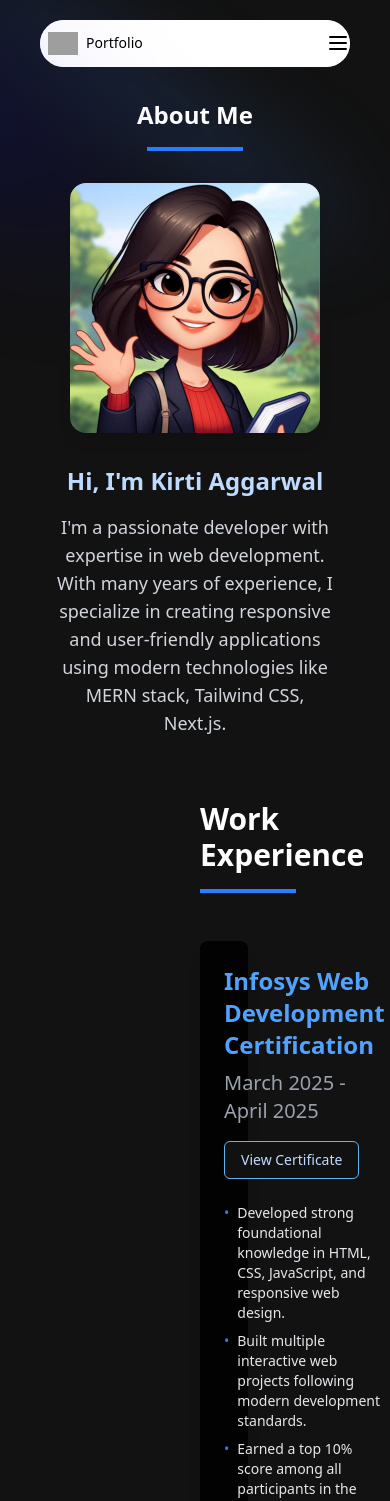
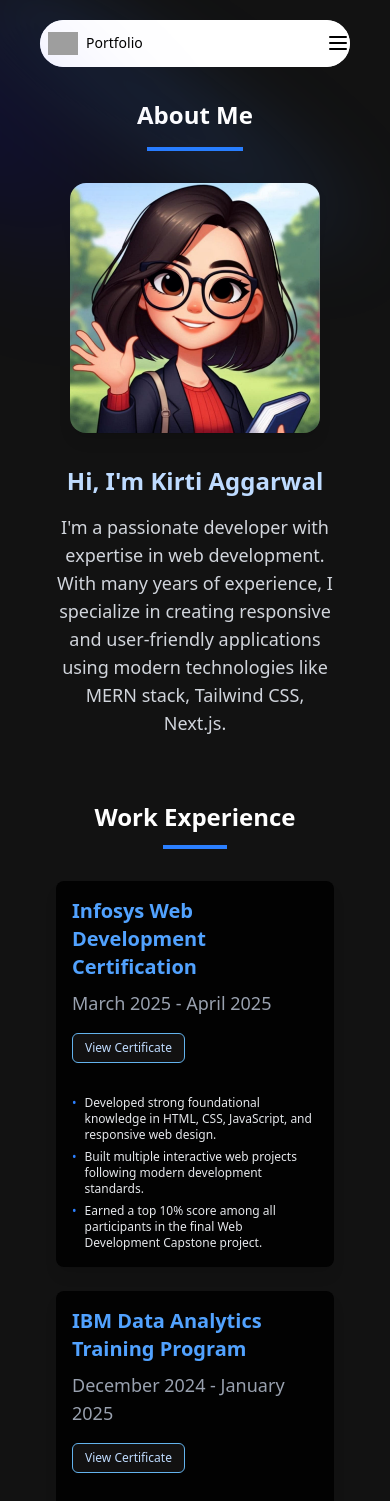
Before and after one commit to 19kirti/my-portfolio, a Next.js app: page / in a window 390 px wide. Shown: the top 1501 px of the page. Built offline with nearby package versions, Linux system fonts and the light colour scheme; grey boxes are pictures that could not be loaded.

Commit message:
work experience component made responsive

```diff
--- a/components/WorkExperience.tsx
+++ b/components/WorkExperience.tsx
@@ -44,7 +44,7 @@ const WorkExperience = () => {
   ];
 
   return (
-    <section id="workexperience" className="relative w-full py-8 px-40">
+    <section id="workexperience" className="relative w-full py-8 px-4 sm:px-8 md:px-16 lg:px-24 xl:px-40">
       <motion.div
         initial={{ opacity: 0, y: 20 }}
         whileInView={{ opacity: 1, y: 0 }}
@@ -53,13 +53,13 @@ const WorkExperience = () => {
         className="max-w-7xl mx-auto"
       >
         {/* Section Header */}
-        <div className="text-center mb-12">
-          <h2 className="text-3xl font-bold mb-4">Work Experience</h2>
-          <div className="w-24 h-1 bg-blue-500 mx-auto"></div>
+        <div className="text-center mb-8 md:mb-12">
+          <h2 className="text-2xl md:text-3xl font-bold mb-3 md:mb-4">Work Experience</h2>
+          <div className="w-16 md:w-24 h-1 bg-blue-500 mx-auto"></div>
         </div>
 
         {/* Experience Timeline */}
-        <div className="space-y-8">
+        <div className="space-y-6 md:space-y-8">
           {experienceData.map((exp, index) => (
             <motion.div
               key={index}
@@ -67,15 +67,15 @@ const WorkExperience = () => {
               whileInView={{ opacity: 1, x: 0 }}
               viewport={{ once: true }}
               transition={{ duration: 0.5, delay: index * 0.2 }}
-              className="bg-[#020202] rounded-lg shadow-lg p-6 hover:shadow-xl transition-all"
+              className="bg-[#020202] rounded-lg shadow-lg p-4 sm:p-6 hover:shadow-xl transition-all"
             >
-              <div className="grid md:grid-cols-[1fr,2fr] gap-6">
+              <div className="grid grid-cols-1 md:grid-cols-[1fr,2fr] gap-4 md:gap-6">
                 {/* Left Column - Timeline */}
-                < div className="space-y-2">
-                  <div className="text-blue-400 text-2xl font-semibold">
+                <div className="space-y-2 mb-4 md:mb-0">
+                  <div className="text-blue-400 text-xl md:text-2xl font-semibold">
                     {exp.role}
                   </div>
-                  <div className="text-gray-400 text-xl">
+                  <div className="text-gray-400 text-lg md:text-xl">
                     {exp.duration}
                   </div>
                   {/* Certificate Button */}
@@ -84,7 +84,7 @@ const WorkExperience = () => {
                       href={exp.certificateLink}
                       target="_blank"
                       rel="noopener noreferrer"
-                      className="inline-block px-4 py-2 bg-[#121111] text-blue-200 border border-[#63b3ed] rounded-md hover:bg-[#63b3ed] hover:text-[#1f1f1f] transition-all duration-300 text-sm mt-2"
+                      className="inline-block px-3 py-1.5 sm:px-4 sm:py-2 bg-[#121111] text-blue-200 border border-[#63b3ed] rounded-md hover:bg-[#63b3ed] hover:text-[#1f1f1f] transition-all duration-300 text-xs sm:text-sm mt-2"
                       whileHover={{ scale: 1.02 }}
                       whileTap={{ scale: 0.98 }}
                     >
@@ -93,17 +93,9 @@ const WorkExperience = () => {
                   )}
                 </div>
 
-
-
                 {/* Right Column - Details */}
-                <div className="space-y-3">
-                  {/* <h3 className="text-2xl font-semibold text-gray-200">
-                    {exp.location}
-                  </h3>
-                  <div className="text-blue-300 font-medium">
-                    {exp.company}
-                  </div> */}
-                  <ul className="text-gray-200 text-sm space-y-2">
+                <div className="space-y-2 md:space-y-3">
+                  <ul className="text-gray-200 text-xs sm:text-sm space-y-1.5 sm:space-y-2">
                     {exp.description.map((point, idx) => (
                       <motion.li
                         key={idx}
@@ -113,8 +105,8 @@ const WorkExperience = () => {
                         transition={{ duration: 0.3, delay: index * 0.1 + idx * 0.1 }}
                         className="flex items-start"
                       >
-                        <span className="text-blue-500 mr-2">•</span>
-                        {point}
+                        <span className="text-blue-500 mr-2 flex-shrink-0">•</span>
+                        <span>{point}</span>
                       </motion.li>
                     ))}
                   </ul>
@@ -130,13 +122,13 @@ const WorkExperience = () => {
           whileInView={{ opacity: 1, y: 0 }}
           viewport={{ once: true }}
           transition={{ duration: 0.5, delay: 0.4 }}
-          className="mt-16"
+          className="mt-12 md:mt-16"
         >
-          <div className="text-center mb-12">
-          <h2 className="text-3xl font-bold mb-4">Skills</h2>
-          <div className="w-24 h-1 bg-blue-500 mx-auto"></div>
-        </div>
-          <div className="grid grid-cols-2 md:grid-cols-3 lg:grid-cols-4 gap-4">
+          <div className="text-center mb-8 md:mb-12">
+            <h2 className="text-2xl md:text-3xl font-bold mb-3 md:mb-4">Skills</h2>
+            <div className="w-16 md:w-24 h-1 bg-blue-500 mx-auto"></div>
+          </div>
+          <div className="grid grid-cols-1 sm:grid-cols-2 md:grid-cols-3 lg:grid-cols-4 gap-3 md:gap-4">
             {[
               "React.js", "Next.js", "TypeScript", "Node.js",
               "MongoDB", "AWS", "Git", "REST APIs"
@@ -144,9 +136,9 @@ const WorkExperience = () => {
               <motion.div
                 key={index}
                 whileHover={{ scale: 1.05 }}
-                className="bg-blue-100 p-4 rounded-lg shadow-md text-center"
+                className="bg-blue-100 p-3 md:p-4 rounded-lg shadow-md text-center"
               >
-                <span className="text-blue-500 font-medium">{skill}</span>
+                <span className="text-blue-500 font-medium text-sm md:text-base">{skill}</span>
               </motion.div>
             ))}
           </div>
```
